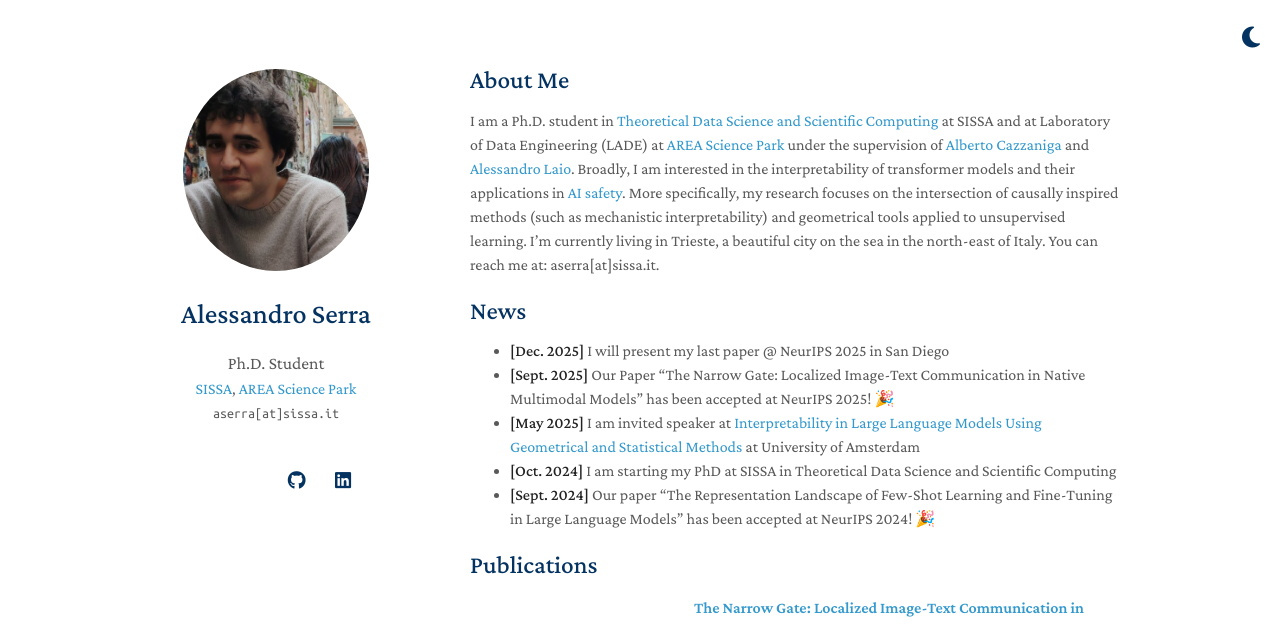
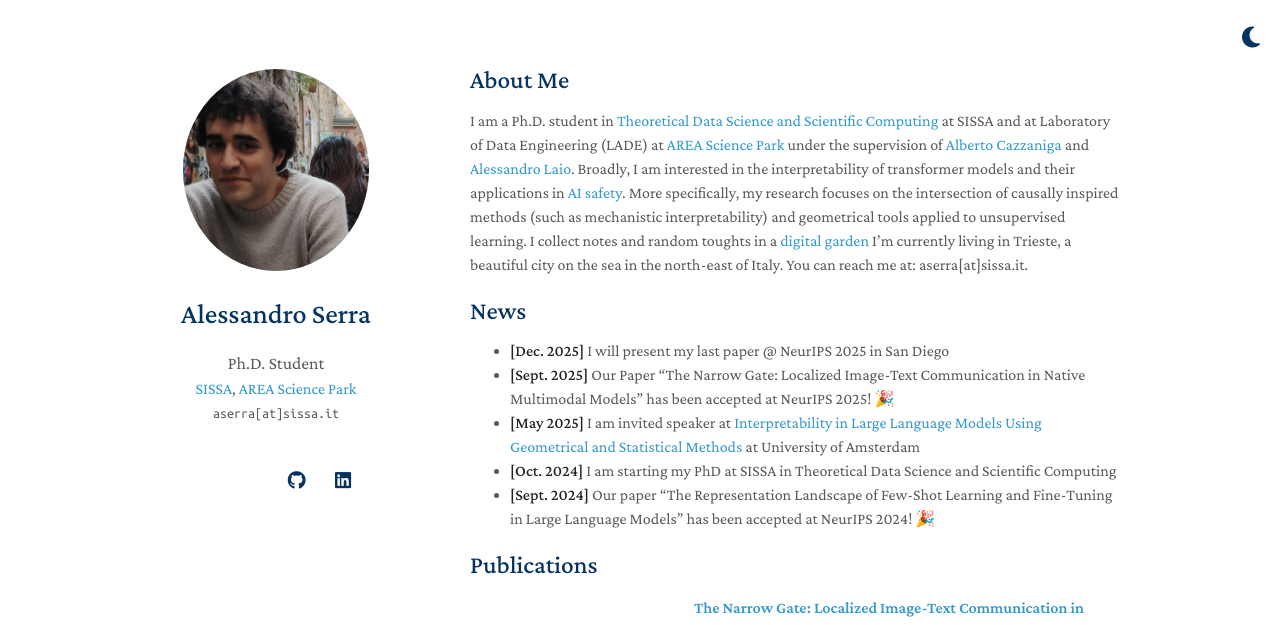
Before and after one commit to alexserra98/alexserra98.github.io, a Jekyll site: the page built from index.md, in a window 1280 px wide and 1158 px high, cut to the strip 0-625 px from the top of the window. Built offline with Jekyll 4.4.1, drawn with Linux system fonts in a browser that asks for light colours; a style sheet for code colours, icons or effects is not loaded.

Commit message:
added_blog

```diff
--- a/index.md
+++ b/index.md
@@ -4,7 +4,7 @@ layout: homepage
 
 ## About Me
 
-I am a Ph.D. student in [Theoretical Data Science and Scientific Computing](https://datascience.sissa.it/taught-phd-modules) at SISSA and at Laboratory of Data Engineering (LADE) at [AREA Science Park](https://www.areasciencepark.it/en/research-infrastructures/data-engineering-lade/) under the supervision of [Alberto Cazzaniga](https://area-rit.gitlab.io/lade/alberto.cazzaniga/) and [Alessandro Laio](https://people.sissa.it/~laio/). Broadly, I am interested in the interpretability of transformer models and their applications in [AI safety](https://www.anthropic.com/news/core-views-on-ai-safety#:~:text=Alignment%20Science%3A,and%20alignment%20capabilities.). More specifically, my research focuses on the intersection of causally inspired methods (such as mechanistic interpretability) and geometrical tools applied to unsupervised learning.
+I am a Ph.D. student in [Theoretical Data Science and Scientific Computing](https://datascience.sissa.it/taught-phd-modules) at SISSA and at Laboratory of Data Engineering (LADE) at [AREA Science Park](https://www.areasciencepark.it/en/research-infrastructures/data-engineering-lade/) under the supervision of [Alberto Cazzaniga](https://area-rit.gitlab.io/lade/alberto.cazzaniga/) and [Alessandro Laio](https://people.sissa.it/~laio/). Broadly, I am interested in the interpretability of transformer models and their applications in [AI safety](https://www.anthropic.com/news/core-views-on-ai-safety#:~:text=Alignment%20Science%3A,and%20alignment%20capabilities.). More specifically, my research focuses on the intersection of causally inspired methods (such as mechanistic interpretability) and geometrical tools applied to unsupervised learning. I collect notes and random toughts in a [digital garden](https://alexserra98.github.io/digital_garden/)
 I’m currently living in Trieste, a beautiful city on the sea in the north-east of Italy.
 You can reach me at: aserra[at]sissa.it.
 
```
